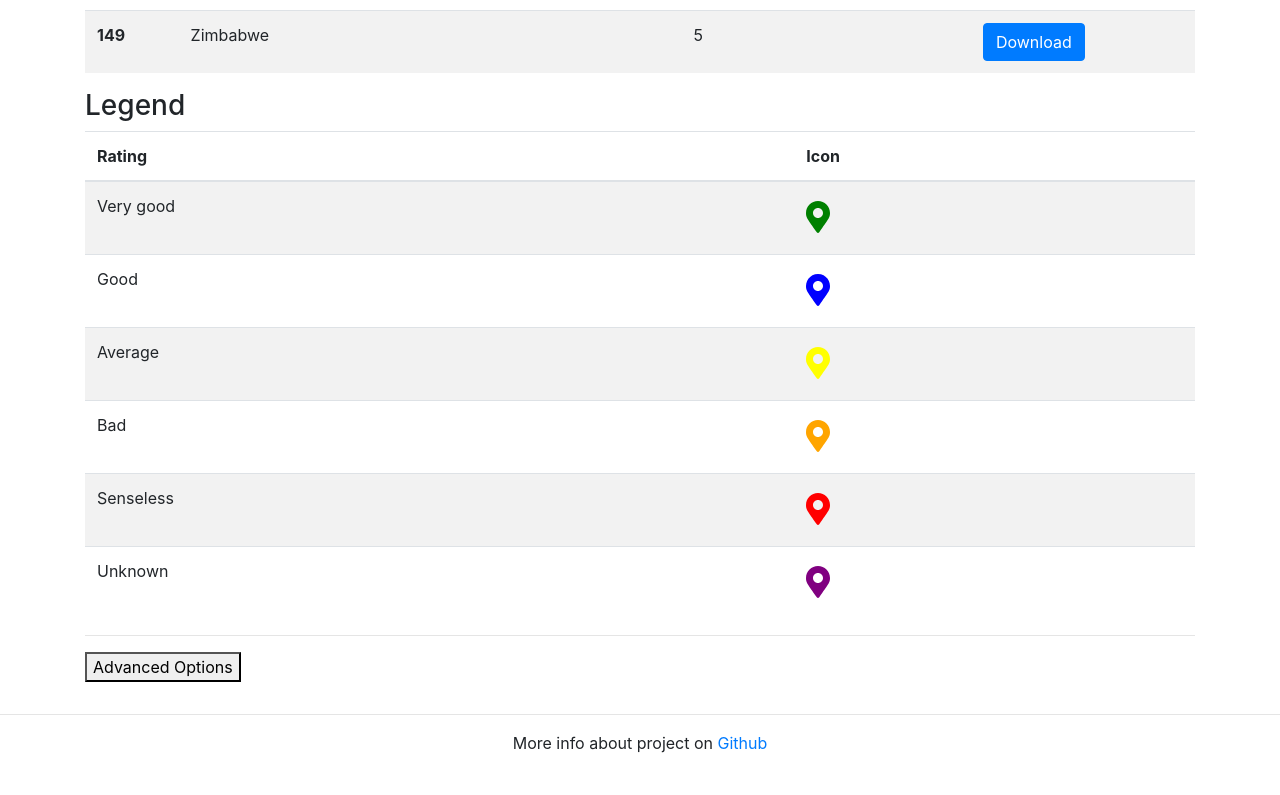
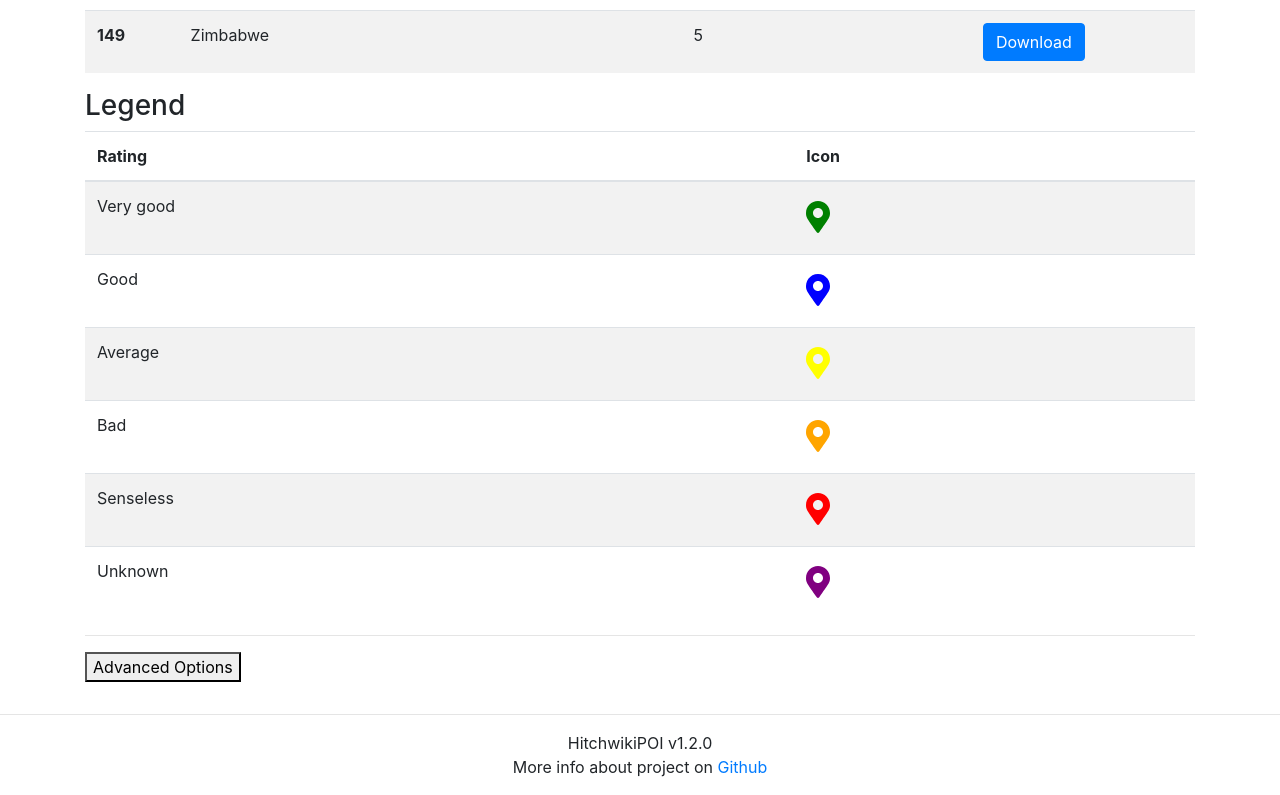
Before and after one commit to kp-marczynski/hitchwiki-poi, an Angular app: page / in a window 1280 px wide. Shown: the part 10137-10932 px from the top of the page. Before the commit the page ends 10908 px from the top, so only its background shows below. Built offline with nearby package versions, Linux system fonts and the light colour scheme; no server answers.

Commit message:
switched to saving files using FileSaver

```diff
--- a/package.json
+++ b/package.json
@@ -1,6 +1,6 @@
 {
   "name": "hitchwiki-poi",
-  "version": "1.1.1",
+  "version": "1.2.0",
   "scripts": {
     "ng": "ng",
     "start": "ng serve",
@@ -26,6 +26,8 @@
     "@fortawesome/fontawesome-svg-core": "^1.2.22",
     "@fortawesome/free-solid-svg-icons": "^5.10.2",
     "@ng-bootstrap/ng-bootstrap": "^5.1.0",
+    "@types/file-saver": "^2.0.1",
+    "file-saver": "^2.0.2",
     "rxjs": "~6.4.0",
     "tslib": "^1.9.0",
     "zone.js": "~0.9.1"
--- a/src/app/app.component.html
+++ b/src/app/app.component.html
@@ -21,7 +21,8 @@
       and provided you with coordinates, comments and ease of hitchhiking rating in form of <a
       href="https://en.wikipedia.org/wiki/Point_of_interest">POI</a> points.
       <br>
-      Below you can find ready to download <strong>kml&nbsp;files </strong><a href="#legend">compatible</a> with Maps.me offline maps
+      Below you can find ready to download <strong>kml&nbsp;files </strong><a href="#legend">compatible</a> with Maps.me
+      offline maps
     </p>
     <hr>
     <p class="text-center">
@@ -180,9 +181,11 @@
     </ngb-accordion>
   </section>
 </div>
-<footer>
+<footer class="text-center">
   <hr>
-  <p class="text-center">
+  <p>
+    HitchwikiPOI v{{VERSION}}
+    <br>
     More info about project on <a href="https://github.com/kp-marczynski/hitchwiki-poi">Github</a>
   </p>
 </footer>
--- a/src/app/app.component.ts
+++ b/src/app/app.component.ts
@@ -5,6 +5,8 @@ import {IPlaceInfo, PlaceInfo} from "../model/place-info.model";
 import {filter, map} from 'rxjs/operators';
 import {FormBuilder} from "@angular/forms";
 import {faMapMarkerAlt} from '@fortawesome/free-solid-svg-icons';
+import {saveAs} from 'file-saver';
+import { version } from '../../package.json';
 
 @Component({
   selector: 'app-root',
@@ -14,6 +16,7 @@ import {faMapMarkerAlt} from '@fortawesome/free-solid-svg-icons';
 export class AppComponent implements OnInit {
   static readonly NUMBER_OF_RETRIES = 5;
   static readonly NUMBER_OF_CONCURRENT_QUERIES = 100;
+  public readonly VERSION: string = version;
   faMapMarkerAlt = faMapMarkerAlt;
   countries: ICountry[];
   parser = new DOMParser();
@@ -161,13 +164,7 @@ export class AppComponent implements OnInit {
   private saveToFile(filename: string, kmlString: string) {
     // console.log('saving to file');
     const kmlBlob = new Blob([kmlString], {type: 'application/vnd.google-earth.kml+xml'});
-    const a = document.createElement('a');
-    a.download = filename + '.kml';
-    a.href = window.URL.createObjectURL(kmlBlob);
-    a.dataset.downloadurl = ['application/vnd.google-earth.kml+xml', a.download, a.href].join(':');
-    document.body.appendChild(a);
-    a.click();
-    a.remove();
+    saveAs(kmlBlob, filename + '.kml');
   }
 
   private downloadKmlFromAssets(country: ICountry): Promise<any> {
--- a/tsconfig.app.json
+++ b/tsconfig.app.json
@@ -2,6 +2,7 @@
   "extends": "./tsconfig.json",
   "compilerOptions": {
     "outDir": "./out-tsc/app",
+    "resolveJsonModule": true,
     "types": []
   },
   "include": [
```
Also changed, not shown: 1 other file (tests, documents, lock files or other folders).
